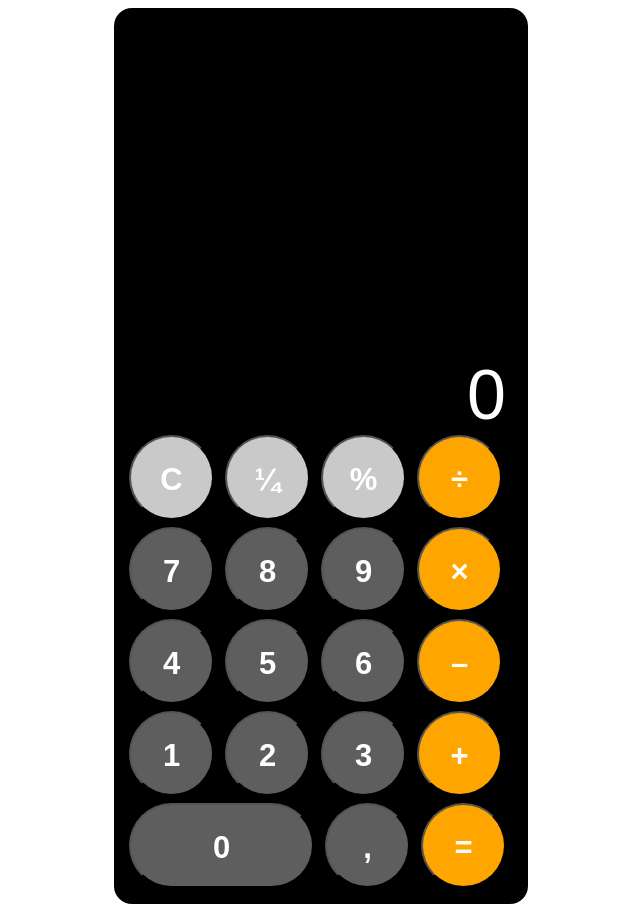
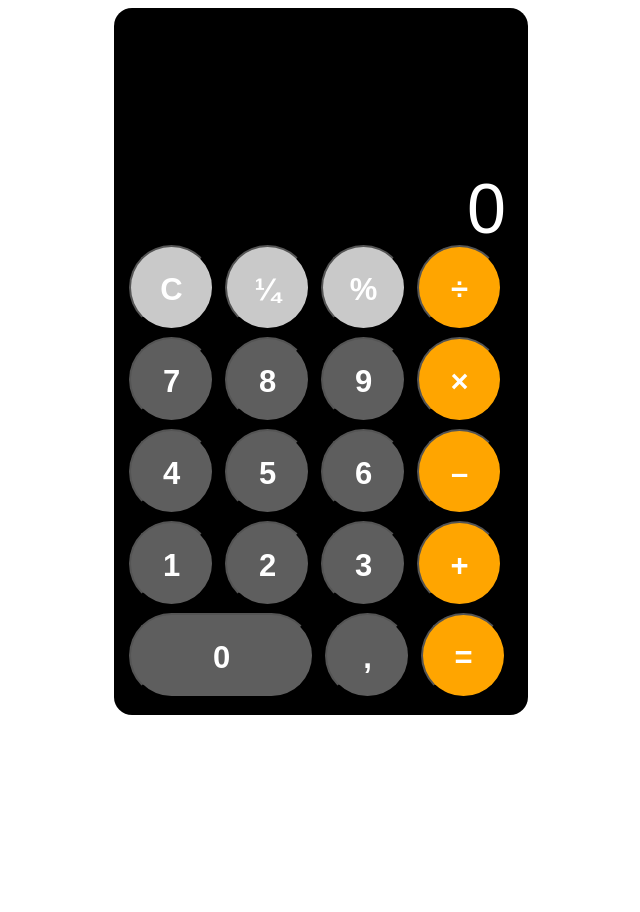
Before and after one commit to vladysanys/calc, a plain HTML site: page index.html in a window 1280 px wide. Shown: the whole page, without its empty margins (319-959 px from the left). After the commit the page ends 800 px from the top, so only its background shows below. Drawn offline with Linux system fonts and the light colour scheme.

Commit message:
Add files via upload

```diff
--- a/css/style.css
+++ b/css/style.css
@@ -1,25 +1,25 @@
 .caculator-container {
     position: relative;
     width: 414px;
-    height: 896px;
+    height: 696px;
     margin: 0 auto;
 }
 .content-box {
     position: relative;
     background-color: #000000;
     max-width: 414px;
-    height: 896px;
+    height: 707px;
     border-radius: 18px;
     margin: 0 auto;
 }
 .content-buttons {
     position: relative;
-    top: 420px;
+    top: 230px;
     margin-left: 15px;
 }
 .input {
     position: absolute;
-    top: 351px;
+    top: 165px;
     left: 10px;
     outline: none;
     border: none;
--- a/index.html
+++ b/index.html
@@ -4,7 +4,7 @@
     <meta charset="UTF-8">
     <meta http-equiv="X-UA-Compatible" content="IE=edge">
     <meta name="viewport" content="width=device-width, initial-scale=1.0">
-    <link rel="stylesheet" href="css/style.css">
+    <link rel="stylesheet" href="/css/style.css">
     <title>Document</title>
 </head>
 <body>
```
